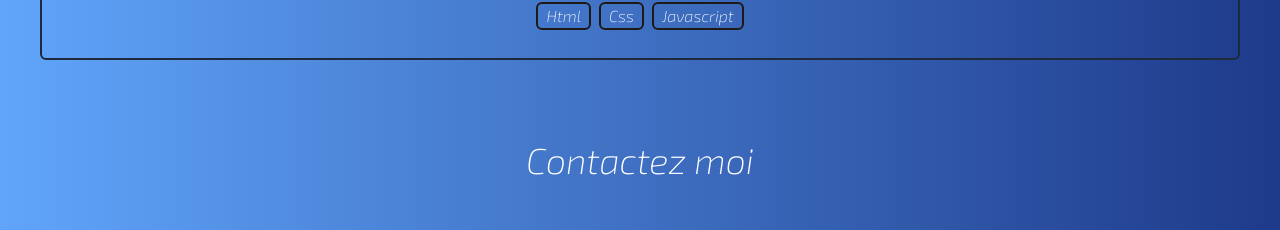
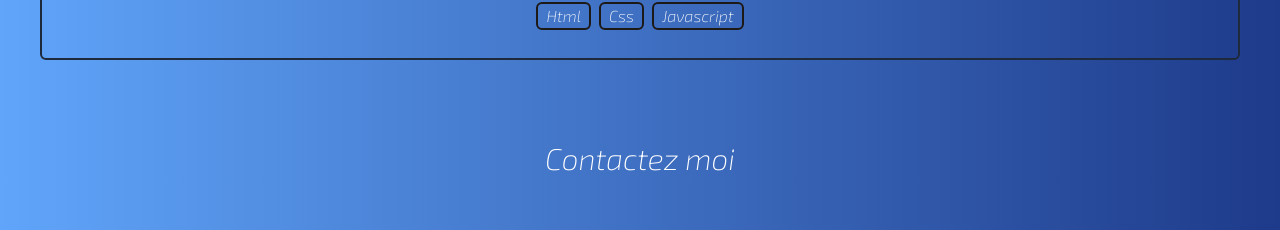
Before and after one commit to moumax/marcofolio, a React (Vite) app: page / in a window 1280 px wide. Shown: the part 5155-5385 px from the top of the page. Built offline with nearby package versions, Linux system fonts and the light colour scheme.

Commit message:
Fix contact title size

```diff
--- a/src/components/Contact.jsx
+++ b/src/components/Contact.jsx
@@ -7,7 +7,7 @@ const Contact = () => {
   const { language } = useContext(LangContext);
   return (
     <section className="relative h-screen">
-      <h2 className="text-4xl">{traduction[language].formTitle}</h2>
+      <h2 className="text-3xl">{traduction[language].formTitle}</h2>
       <Form />
     </section>
   );
```
